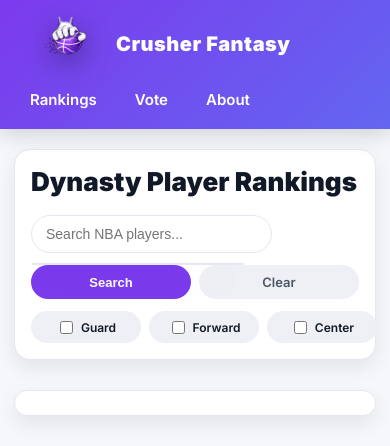
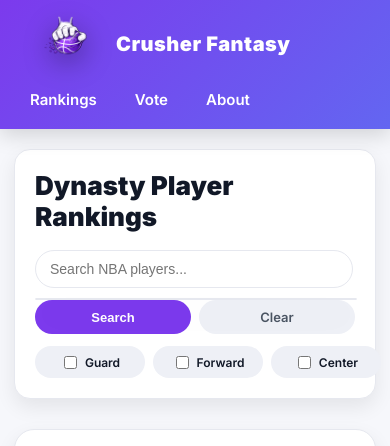
Before and after one commit to nwilfong12/crusherfantasy, a Django app: template players/templates/players/players_list.html in a window 390 px wide. Shown: the top 446 px of the page. Run offline with Django 5.2, Linux system fonts and the light colour scheme; the template is opened without the code that fills it: values that come from a table or form of the project are taken from there, others are empty; data comes from the database, SQL or seed files in the repository.

Commit message:
fixed the look of search on mobile6

```diff
--- a/players/templates/players/players_list.html
+++ b/players/templates/players/players_list.html
@@ -289,7 +289,7 @@ tr:hover{
     /* Filter panel */
 
     .filter-panel{
-        padding:16px;
+        padding:20px;
         border-radius:16px;
     }
 
@@ -307,34 +307,22 @@ tr:hover{
     }
 
     /* ===== COMPACT MOBILE TOOLBAR ===== */
-    /* ===== CLEAN MOBILE TOOLBAR ===== */
-
-.filter-panel{
-    padding:16px;
-    border-radius:16px;
-}
-
-.controls-row{
-    flex-direction:column;
-    align-items:stretch;
-    gap:12px;
+.mobile-search-line{
     width:100%;
 }
 
-.mobile-search-line,
-.mobile-button-line,
-.mobile-filter-line{
-    width:100%;
-    display:flex;
-    gap:8px;
-}
-
 .mobile-search-line .search-input{
-    width:100%;
+    width:90%;
     height:36px;
     font-size:14px;
     padding:0 14px;
     border-radius:20px;
+}
+
+.mobile-button-line{
+    width:100%;
+    display:flex;
+    gap:8px;
 }
 
 .mobile-button-line .toolbar-btn{
@@ -342,6 +330,11 @@ tr:hover{
     height:34px;
     font-size:13px;
     border-radius:20px;
+}
+.mobile-filter-line{
+    width:90%;
+    display:flex;
+    gap:8px;
 }
 
 .mobile-filter-line .toolbar-btn{
@@ -366,6 +359,18 @@ tr:hover{
     .table-card{
         padding:12px;
     }
+    @media (max-width:768px){
+
+    table{
+        display:none;
+    }
+
+    .mobile-list{
+        display:block;
+        padding:12px;
+    }
+
+}
     /* Create mobile rows */
 
     .mobile-player{
```
Also changed, not shown: voting/templates/voting/voting.html (+14 -21 lines).
